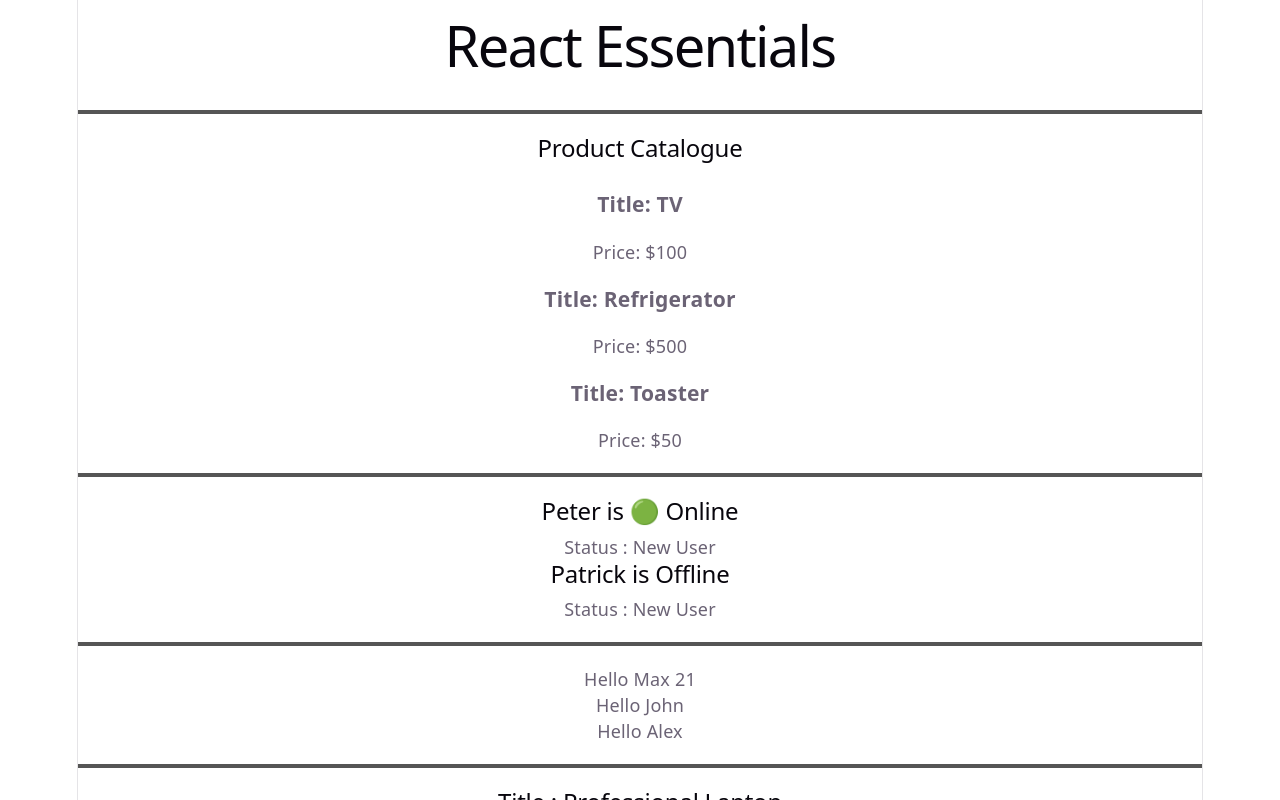
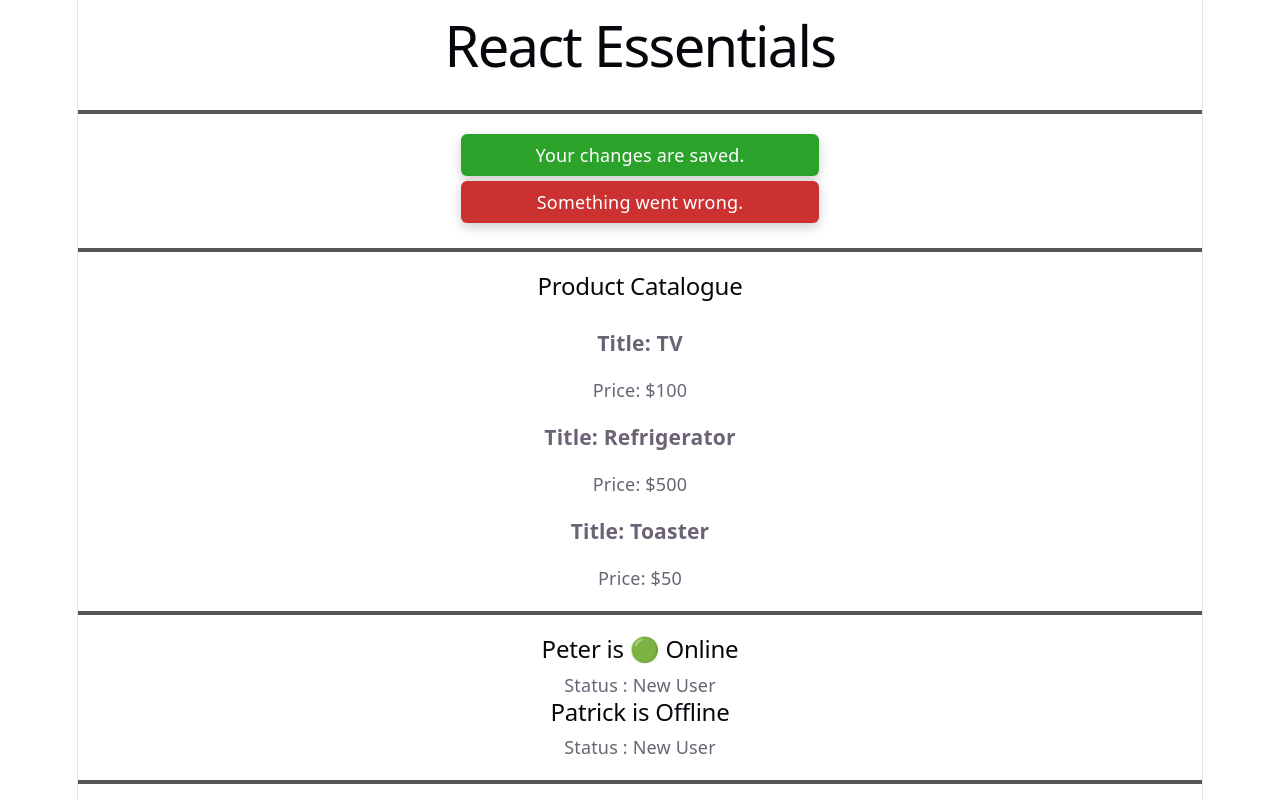
Before and after one commit to Abdulqadir-B/react.js, a React (Vite) app in the folder core-essentials/: page / in a window 1280 px wide. Shown: the top 800 px of the page. Built offline with nearby package versions, Linux system fonts and the light colour scheme.

Commit message:
completed ways of styling components inline, external and .module

```diff
--- /dev/null
+++ b/core-essentials/src/Alert.css
@@ -0,0 +1,21 @@
+/* use filename.module.css as the name of css files to make sure they dont conflict global styles */
+
+.alert,
+.alert-green,
+.alert-red {
+    color: white;
+    padding: 8px 10px;
+    border-radius: 6px;
+    box-shadow: 0 4px 12px rgba(0, 0, 0, 0.2);
+    margin-bottom: 5px;
+    width: 30%;
+    align-self: center;
+}
+
+.alert-green {
+    background-color: rgb(43, 163, 43);
+}
+
+.alert-red {
+    background-color: rgb(204, 49, 49);
+}
--- /dev/null
+++ b/core-essentials/src/Alert.jsx
@@ -0,0 +1,9 @@
+import './Alert.css'
+
+export const Alert = ({title, type = "success"}) => {
+    const alertClass = type === "error" ? "alert-red" : "alert-green"
+
+    return <>
+        <div className={`alert ${alertClass}`}>{title}</div>
+    </>
+}
--- a/core-essentials/src/App.jsx
+++ b/core-essentials/src/App.jsx
@@ -6,11 +6,15 @@ import { Props } from './Props'
 import { Product } from './Product'
 import { UserDetails } from './UserDetails'
 import { ProductList } from './ProductList'
+import { Alert } from './Alert'
 
 function App() {
   return (
     <>
       <h1> React Essentials </h1>
+      <hr />
+      <Alert title="Your changes are saved." type="success" />
+      <Alert title="Something went wrong." type="error" />
       <hr />
       <ProductList/>
       <hr />
```
